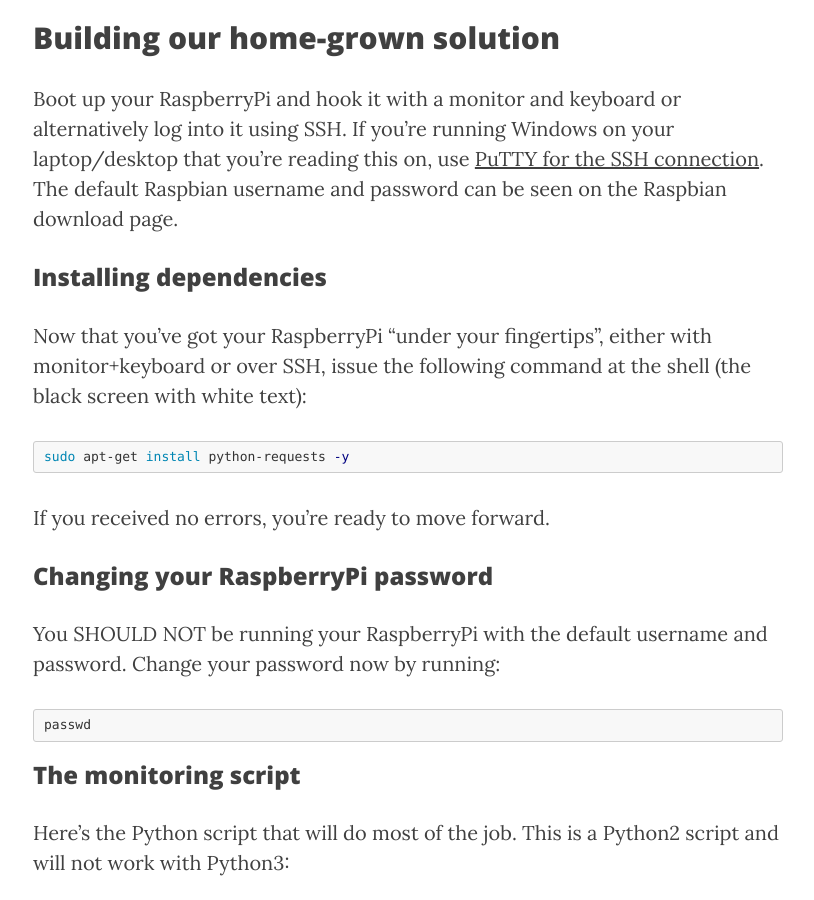
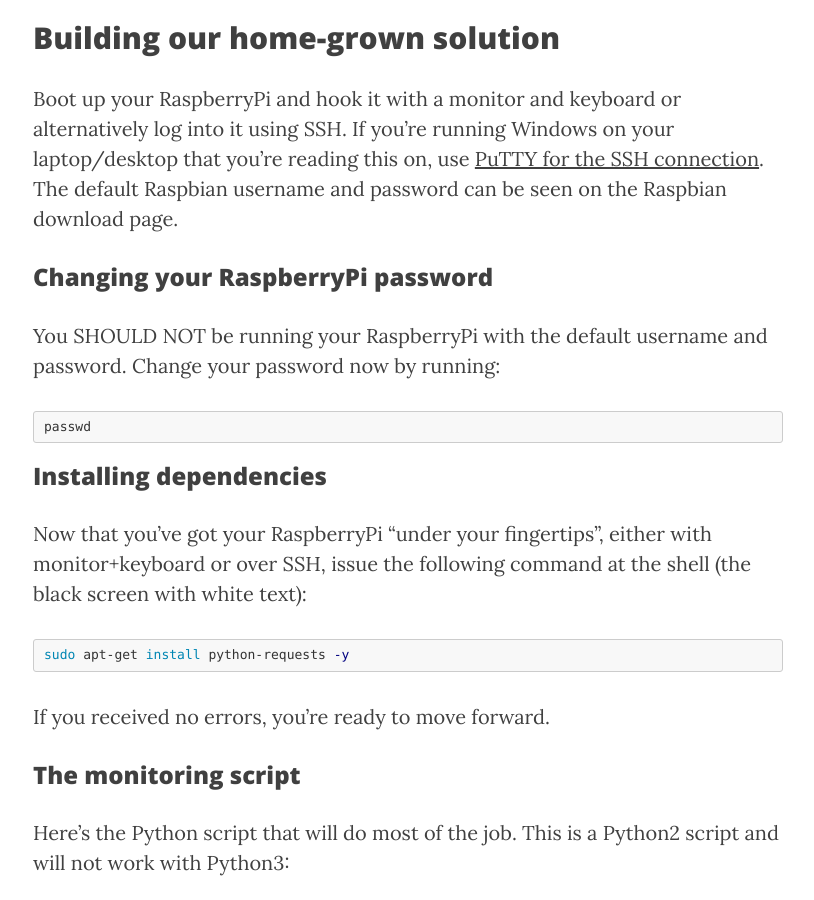
Before and after one commit to jannecederberg/jannecederberg.github.io, a Jekyll site: the page built from _posts/2015-07-22-get-notified-by-email-if-your-website-is-down.md, in a window 1280 px wide and 900 px high, scrolled down 2242 px. Shown: the whole window, without its empty margins (232-1046 px from the left). Built offline with Jekyll 4.4.1, drawn with Linux system fonts in a browser that asks for light colours; nearby versions of some CDN libraries; comment, search, counter and statistics services are not loaded.

```diff
--- a/_posts/2015-07-22-get-notified-by-email-if-your-website-is-down.md
+++ b/_posts/2015-07-22-get-notified-by-email-if-your-website-is-down.md
@@ -50,6 +50,14 @@ A RaspberryPi, depending on the model, will run you roughly a maximum of around
 
 Boot up your RaspberryPi and hook it with a monitor and keyboard or alternatively log into it using SSH. If you're running Windows on your laptop/desktop that you're reading this on, use [PuTTY for the SSH connection][putty-to-rpi]. The default Raspbian username and password can be seen on the Raspbian download page.
 
+### Changing your RaspberryPi password
+
+You SHOULD NOT be running your RaspberryPi with the default username and password. Change your password now by running:
+
+{% highlight bash %}
+passwd
+{% endhighlight %}
+
 ### Installing dependencies
 
 Now that you've got your RaspberryPi "under your fingertips", either with monitor+keyboard or over SSH, issue the following command at the shell (the black screen with white text):
@@ -59,14 +67,6 @@ sudo apt-get install python-requests -y
 {% endhighlight %}
 
 If you received no errors, you're ready to move forward.
-
-### Changing your RaspberryPi password
-
-You SHOULD NOT be running your RaspberryPi with the default username and password. Change your password now by running:
-
-{% highlight bash %}
-passwd
-{% endhighlight %}
 
 ### The monitoring script
 
```
